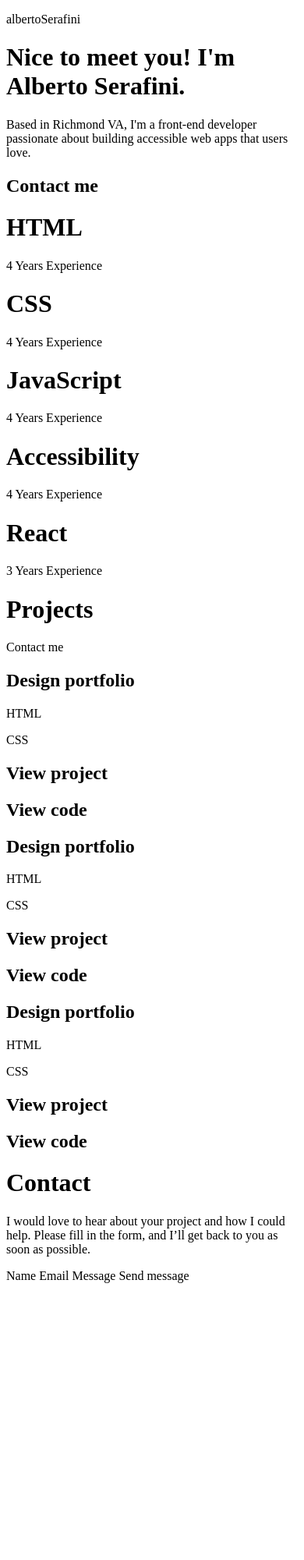
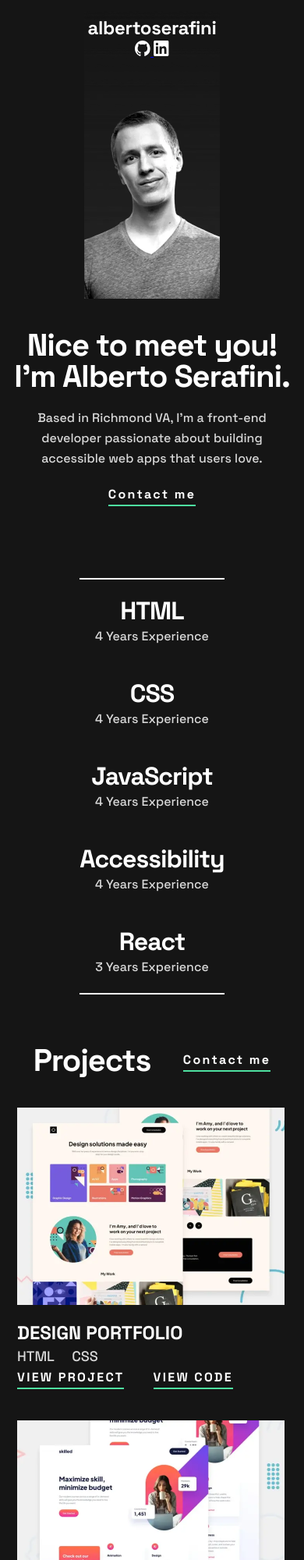
Before and after one commit to Alberto-12/developer-portfolio, a plain HTML site: page index.html in a window 390 px wide. Shown: the top 2000 px of the page at 78% size. Before the commit the page ends 1653 px from the top, so only its background shows below. Drawn offline with Linux system fonts and the light colour scheme.

Commit message:
mobile version

```diff
--- /dev/null
+++ b/index.css
@@ -0,0 +1,271 @@
+@import url("https://fonts.googleapis.com/css2?family=Space+Grotesk:wght@300..700&display=swap");
+
+* {
+  margin: 0;
+  padding: 0;
+  box-sizing: border-box;
+}
+
+body {
+  width: 100%;
+  height: 100vh;
+  display: flex;
+  flex-direction: column;
+  align-items: center;
+}
+
+.container {
+  width: 100%;
+  background-color: #151515;
+  display: flex;
+  flex-direction: column;
+  align-items: center;
+}
+
+header {
+  display: flex;
+  flex-direction: column;
+  align-items: center;
+  margin-bottom: 92px;
+}
+
+.profile-picture-container {
+  width: 174px;
+  height: 383px;
+  background-image: url("./assets/images/image-profile-mobile.webp");
+  background-size: contain;
+  display: flex;
+  flex-direction: column;
+  align-items: center;
+  background-color: #151515;
+  margin-bottom: 40px;
+}
+
+.name {
+  font-family: "Space Grotesk";
+  font-size: 24px;
+  font-style: normal;
+  font-weight: 700;
+  line-height: 32px; /* 133.333% */
+  letter-spacing: -0.333px;
+  color: #fff;
+  margin-top: 20px;
+}
+
+.intro-heading {
+  color: #fff;
+  text-align: center;
+  font-family: "Space Grotesk";
+  font-size: 40px;
+  font-style: normal;
+  font-weight: 700;
+  line-height: 40px; /* 100% */
+  letter-spacing: -1.136px;
+  width: 95%;
+  margin-bottom: 20px;
+}
+
+.summary-paragraph {
+  color: #d9d9d9;
+  text-align: center;
+  font-family: "Space Grotesk";
+  font-size: 16px;
+  font-style: normal;
+  font-weight: 500;
+  line-height: 26px;
+  max-width: 343px;
+  margin-bottom: 20px;
+}
+
+.contactme-button {
+  color: #fff;
+  font-family: "Space Grotesk";
+  font-size: 16px;
+  font-style: normal;
+  font-weight: 700;
+  line-height: 26px; /* 162.5% */
+  letter-spacing: 2.286px;
+  border-bottom: 2px solid #4ee1a0;
+}
+
+.skills-container {
+  display: flex;
+  flex-direction: column;
+  align-items: center;
+  border-top: 2px solid white;
+  border-bottom: 2px solid white;
+  margin-bottom: 65px;
+}
+
+.languages {
+  color: #fff;
+  text-align: center;
+  font-family: "Space Grotesk";
+  font-size: 32px;
+  font-style: normal;
+  font-weight: 700;
+  line-height: 40px; /* 125% */
+  letter-spacing: -1px;
+  margin-top: 20px;
+}
+
+.yearsof-experience {
+  color: #d9d9d9;
+  text-align: center;
+  font-family: "Space Grotesk";
+  font-size: 16px;
+  font-style: normal;
+  font-weight: 500;
+  line-height: 26px;
+  margin-bottom: 20px;
+}
+
+
+
+.projects-title {
+  display: flex;
+  align-items: center;
+  justify-content: space-around;
+  margin-bottom: 40px;
+}
+
+.projects-heading {
+  color: #fff;
+  font-family: "Space Grotesk";
+  font-size: 40px;
+  font-style: normal;
+  font-weight: 700;
+  line-height: 40px;
+  letter-spacing: -1.136px;
+}
+
+.project-container {
+  background-image: url("./assets/images/thumbnail-project-1-small.webp");
+  background-repeat: no-repeat;
+  background-size: contain;
+  width: 346.009px;
+  height: 253px;
+  margin-bottom: 20px;
+}
+
+.project-heading {
+  color: #fff;
+  font-feature-settings: "clig" off, "liga" off;
+  font-family: "Space Grotesk";
+  font-size: 24px;
+  font-style: normal;
+  font-weight: 700;
+  line-height: 32px;
+  text-transform: uppercase;
+}
+
+.langauges-div {
+  width: 30%;
+  display: flex;
+  align-items: center;
+  justify-content: space-between;
+}
+
+.language-paragraph {
+  color: #d9d9d9;
+  font-feature-settings: "clig" off, "liga" off;
+  font-family: "Space Grotesk";
+  font-size: 18px;
+  font-style: normal;
+  font-weight: 500;
+  line-height: 28px;
+}
+
+.projects-links-container {
+  display: flex;
+  align-items: center;
+  justify-content: space-between;
+  margin-bottom: 40px;
+  width: 80%;
+
+}
+
+.projects-link {
+  color: #fff;
+  font-family: "Space Grotesk";
+  font-size: 16px;
+  font-style: normal;
+  font-weight: 700;
+  line-height: 26px;
+  letter-spacing: 2.286px;
+  border-bottom: 2px solid #4ee1a0;
+  text-transform: uppercase;
+}
+
+.second-project-container {
+  background-image: url("./assets/images/thumbnail-project-2-small.webp");
+  background-repeat: no-repeat;
+  background-size: contain;
+  width: 346.009px;
+  height: 253px;
+  margin-bottom: 20px;
+}
+
+.third-project-container {
+  background-image: url("./assets/images/thumbnail-project-3-small.webp");
+  background-repeat: no-repeat;
+  background-size: contain;
+  width: 346.009px;
+  height: 253px;
+  margin-bottom: 20px;
+}
+
+.contact-heading {
+  color: #FFF;
+text-align: center;
+font-family: "Space Grotesk";
+font-size: 40px;
+font-style: normal;
+font-weight: 700;
+line-height: 40px; /* 100% */
+letter-spacing: -1.136px;
+margin-bottom: 20px;
+}
+
+.contact-paragraph {
+  max-width: 343px;
+  color:#d9d9d9;
+  text-align: center;
+  font-family: "Space Grotesk";
+  font-size: 16px;
+  font-style: normal;
+  font-weight: 500;
+  line-height: 26px;
+  margin-bottom: 40px;
+}
+
+input, textarea {
+  background-color: #151515;
+  border: none;
+    outline: none;
+    border-bottom: 1px solid #FFF; /* Customize the color as needed */
+    padding: 10px 0;
+    margin: 10px 0;
+    width: 100%;
+    text-transform: uppercase;
+    color: #FFF;
+}
+
+button {
+  cursor: pointer;
+  padding: 10px 20px;
+  margin-top: 20px; /* Adjust as needed */
+  background-color: #151515;
+  border: none;
+  color:#FFF;
+  font-family: "Space Grotesk";
+font-size: 16px;
+font-style: normal;
+font-weight: 700;
+line-height: 26px; /* 162.5% */
+letter-spacing: 2.286px;
+border-bottom: 1px solid #4ee1a0;
+margin-bottom: 50px;
+margin-left: 40%;
+text-transform: uppercase;
+}
--- a/index.html
+++ b/index.html
@@ -10,79 +10,128 @@
       sizes="32x32"
       href="./assets/images/favicon-32x32.png"
     />
+    <link rel="stylesheet" href="index.css" />
 
-    <title>Frontend Mentor | Single-page developer portfolio</title>
+    <title>Alberto Serafini developer portfolio</title>
   </head>
   <body>
-    <p>albertoSerafini</p>
+    <div class="container">
+      <header>
+        <div class="profile-picture-container">
+          <p class="name">albertoserafini</p>
+          <div class="links-container">
+            <a href="https://github.com" target="_blank">
+              <img
+                src="./assets/images/icon-github.svg"
+                alt="GitHub"
+                width="20"
+                height="20"
+              />
+            </a>
 
-    <a href=""></a>
-    <a href=""></a>
+            <a href="https://linkedin.com" target="_blank">
+              <img
+                src="./assets/images/icon-linkedin.svg"
+                alt="linkedin"
+                width="20"
+                height="20"
+              />
+            </a>
+          </div>
+        </div>
+        <h1 class="intro-heading">Nice to meet you! I'm Alberto Serafini.</h1>
+        <p class="summary-paragraph">
+          Based in Richmond VA, I'm a front-end developer passionate about
+          building accessible web apps that users love.
+        </p>
+        <h2 class="contactme-button">Contact me</h2>
+      </header>
 
-    <h1>Nice to meet you! I'm Alberto Serafini.</h1>
+      <section class="skills-container">
+        <h1 class="languages">HTML</h1>
+        <p class="yearsof-experience">4 Years Experience</p>
 
-    <p>
-      Based in Richmond VA, I'm a front-end developer passionate about building
-      accessible web apps that users love.
-    </p>
+        <h1 class="languages">CSS</h1>
+        <p class="yearsof-experience">4 Years Experience</p>
 
-    <h2>Contact me</h2>
-    <div>
-      <h1>HTML</h1>
-      <p>4 Years Experience</p>
+        <h1 class="languages">JavaScript</h1>
+        <p class="yearsof-experience">4 Years Experience</p>
 
-      <h1>CSS</h1>
-      <p>4 Years Experience</p>
+        <h1 class="languages">Accessibility</h1>
+        <p class="yearsof-experience">4 Years Experience</p>
 
-      <h1>JavaScript</h1>
-      <p>4 Years Experience</p>
+        <h1 class="languages">React</h1>
+        <p class="yearsof-experience">3 Years Experience</p>
+      </section>
+      <section class="projects-section">
+        <div class="projects-title">
+          <h1 class="projects-heading">Projects</h1>
+          <p class="contactme-button">Contact me</p>
+        </div>
 
-      <h1>Accessibility</h1>
-      <p>4 Years Experience</p>
+      <div class="project-container"></div>
+      <h2 class="project-heading">Design portfolio</h2>
+      <div class="langauges-div">
+        <p class="language-paragraph">HTML</p>
+        <p class="language-paragraph">CSS</p>
+      </div>
+      <div class="projects-links-container">
+        <h2 class="projects-link">View project</h2>
+        <h2 class="projects-link">View code</h2>
+      </div>
+      <div class="second-project-container"></div>
+      <h2 class="project-heading">e-learning landing page</h2>
+      <div class="langauges-div">
+        <p class="language-paragraph">HTML</p>
+        <p class="language-paragraph">CSS</p>
+      </div>
+      <div class="projects-links-container">
+        <h2 class="projects-link">View project</h2>
+        <h2 class="projects-link">View code</h2>
+      </div>
+      <div class="third-project-container"></div>
+      <h2 class="project-heading">Design portfolio</h2>
+      <div class="langauges-div">
+        <p class="language-paragraph">HTML</p>
+        <p class="language-paragraph">CSS</p>
+      </div>
+      <div class="projects-links-container">
+        <h2 class="projects-link">View project</h2>
+        <h2 class="projects-link">View code</h2>
+      </section>
+      <section class="contact-section">
+      <h1 class="contact-heading">Contact</h1>
+      <p class="contact-paragraph">
+        I would love to hear about your project and how I could help. Please
+        fill in the form, and I’ll get back to you as soon as possible.
+      </p>
+      <form action="YOUR_SERVER_ENDPOINT_HERE" method="POST">
+        <input
+          type="text"
+          id="name"
+          name="name"
+          placeholder="name"
+          required
+        /><br />
+        <input
+          type="email"
+          id="email"
+          name="email"
+          placeholder="email"
+          required
+        /><br />
+        <textarea
+          id="message"
+          name="message"
+          placeholder="message"
+          style="height: 50px"
+          required
+        ></textarea
+        ><br />
 
-      <h1>React</h1>
-      <p>3 Years Experience</p>
+        <button type="submit">Send Message</button>
+      </form>
+    </section>
     </div>
-    <div>
-      <h1>Projects</h1>
-      <p>Contact me</p>
-    </div>
-
-    <div></div>
-    <h2>Design portfolio</h2>
-    <div>
-      <p>HTML</p>
-      <p>CSS</p>
-    </div>
-    <div>
-      <h2>View project</h2>
-      <h2>View code</h2>
-    </div>
-    <div></div>
-    <h2>Design portfolio</h2>
-    <div>
-      <p>HTML</p>
-      <p>CSS</p>
-    </div>
-    <div>
-      <h2>View project</h2>
-      <h2>View code</h2>
-    </div>
-    <div></div>
-    <h2>Design portfolio</h2>
-    <div>
-      <p>HTML</p>
-      <p>CSS</p>
-    </div>
-    <div>
-      <h2>View project</h2>
-      <h2>View code</h2>
-    </div>
-    <h1>Contact</h1>
-    <p>
-      I would love to hear about your project and how I could help. Please fill
-      in the form, and I’ll get back to you as soon as possible.
-    </p>
-    <form action="">Name Email Message Send message</form>
   </body>
 </html>
```
Also changed, not shown: 2 other files.
